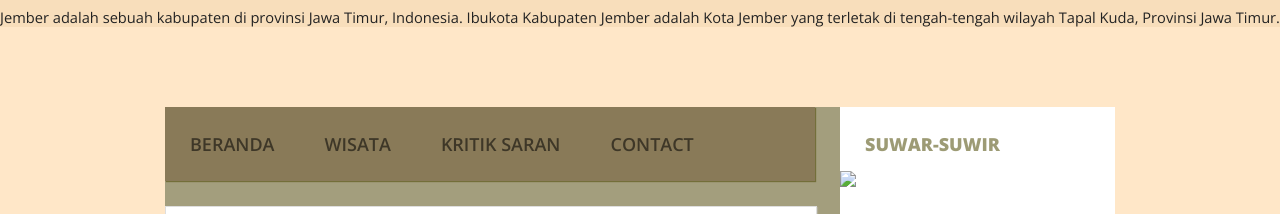
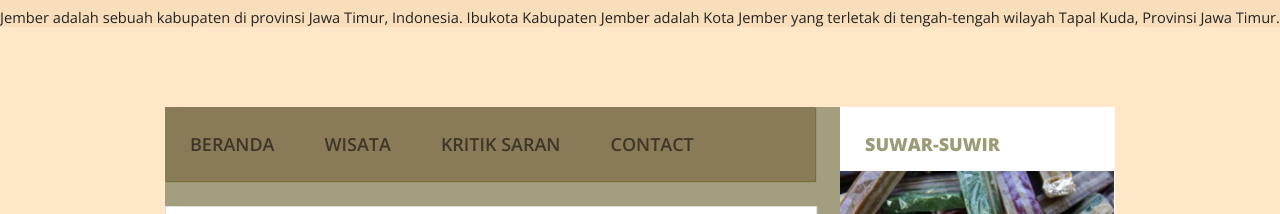
Before and after one commit to zulfaakfi/UTS, a plain HTML site: page index.html in a window 1280 px wide. Shown: the part 84-298 px from the top of the page. Drawn offline with nearby package versions, Linux system fonts and the light colour scheme.

Commit message:
Update index.html

```diff
--- a/index.html
+++ b/index.html
@@ -34,7 +34,7 @@
                 <aside class="unik">
                     <div class="widget">
                         <h2>Suwar-Suwir</h2>
-                        <img src=img/sw.jpg">
+                        <img src="img/sw.jpg">
                         <p>Suwar-suwir merupakan makanan ringan yang berasal dari Kabupaten Jember, Jawa Timur. Suwar-suwir sendiri terbuat dari tape yang diolah sedemikian rupa hingga menjadi makanan ringan.</p>
                     </div>
                     <div class="widget">
```
